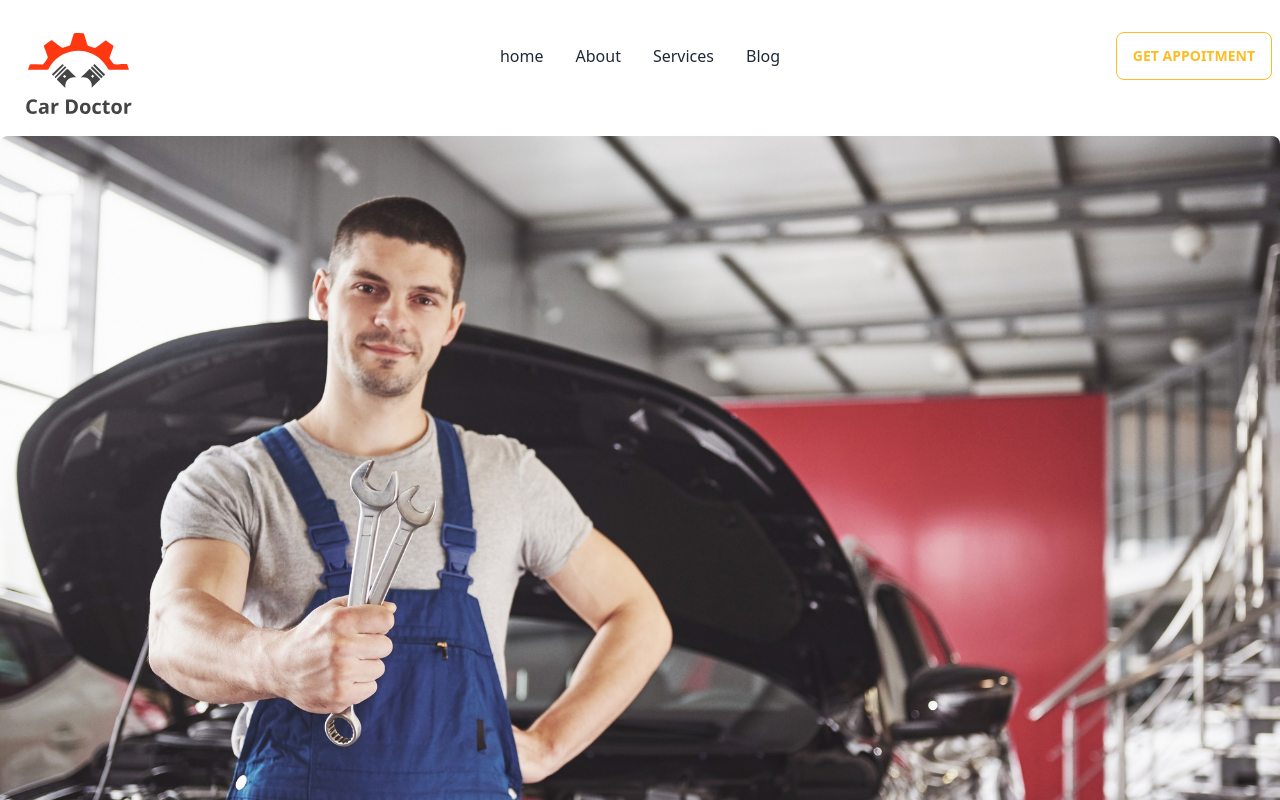
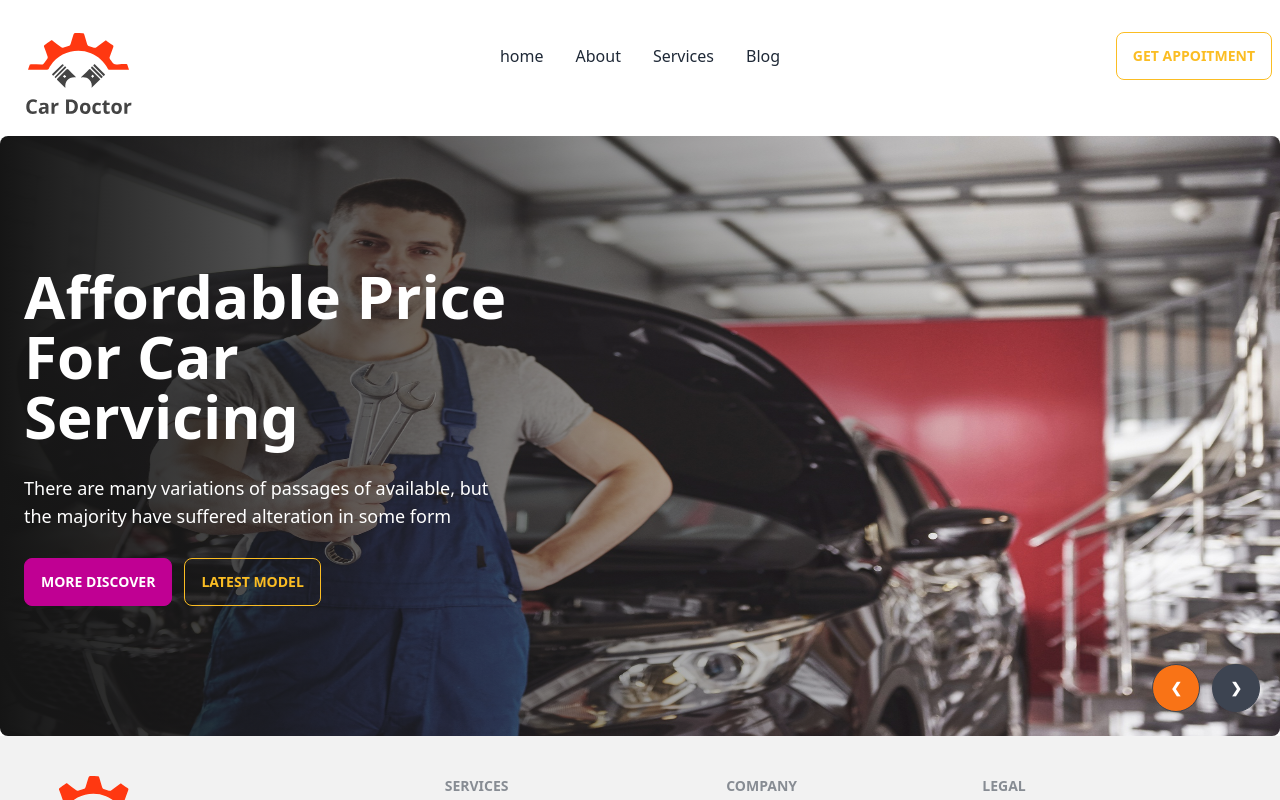
Before and after one commit to Rayvi-Ahmed/Car-Doctor-2023, a React (Vite) app: page / in a window 1280 px wide. Shown: the top 800 px of the page. Built offline with nearby package versions, Linux system fonts and the light colour scheme.

Commit message:
Carusel & header part done

```diff
--- a/src/Pages/Home/Banner/Banner.jsx
+++ b/src/Pages/Home/Banner/Banner.jsx
@@ -6,32 +6,77 @@
 const Banner = () => {
     return (
         <div>
-            <div className="carousel w-full rounded-lg">
+            <div className="carousel w-full rounded-lg h-[600px]">
                 <div id="slide1" className="carousel-item relative w-full">
                     <img src={img1} className="w-full" />
+                    <div className="absolute flex items-center left-0 top-0 h-full bg-gradient-to-r from-[#151515] to-[rgba(21, 21, 21, 0)]">
+                        <div className='text-white space-y-7 w-1/2 pl-6'>
+                            <h1 className='text-6xl font-bold '>Affordable Price For Car Servicing</h1>
+                            <p className='text-lg'>There are many variations of passages of  available, but the majority have suffered alteration in some form</p>
+                            <div className='flex justify-start gap-3'>
+                                <button className="btn btn-active btn-secondary">More Discover</button>
+                                <button className="btn btn-outline btn-warning">Latest Model</button>
+                            </div>
+
+                        </div>
+                    </div>
                     <div className="absolute flex justify-end transform -translate-y-1/2 left-5 right-5 bottom-0 gap-3">
-                        <a href="#slide4" className="btn btn-circle">❮</a>
+                        <a href="#slide4" className="btn btn-circle bg-orange-500">❮</a>
                         <a href="#slide2" className="btn btn-circle">❯</a>
                     </div>
                 </div>
                 <div id="slide2" className="carousel-item relative w-full">
                     <img src={img2} className="w-full" />
+                    <div className="absolute flex items-center left-0 top-0 h-full bg-gradient-to-r from-[#151515] to-[rgba(21, 21, 21, 0)]">
+                        <div className='text-white space-y-7 w-1/2 pl-6'>
+                            <h1 className='text-6xl font-bold '>Affordable Price For Car Servicing</h1>
+                            <p className='text-lg'>There are many variations of passages of  available, but the majority have suffered alteration in some form</p>
+                            <div className='flex justify-start gap-3'>
+                                <button className="btn btn-active btn-secondary">More Discover</button>
+                                <button className="btn btn-outline btn-warning">Latest Model</button>
+                            </div>
+
+                        </div>
+                    </div>
                     <div className="absolute flex justify-end transform -translate-y-1/2 left-5 right-5 bottom-0 gap-3">
-                        <a href="#slide1" className="btn btn-circle">❮</a>
+                        <a href="#slide1" className="btn btn-circle bg-orange-500">❮</a>
                         <a href="#slide3" className="btn btn-circle">❯</a>
                     </div>
                 </div>
                 <div id="slide3" className="carousel-item relative w-full">
                     <img src={img3} className="w-full" />
+                    <div className="absolute flex items-center left-0 top-0 h-full bg-gradient-to-r from-[#151515] to-[rgba(21, 21, 21, 0)]">
+                        <div className='text-white space-y-7 w-1/2 pl-6'>
+                            <h1 className='text-6xl font-bold '>Affordable Price For Car Servicing</h1>
+                            <p className='text-lg'>There are many variations of passages of  available, but the majority have suffered alteration in some form</p>
+                            <div className='flex justify-start gap-3'>
+                                <button className="btn btn-active btn-secondary">More Discover</button>
+                                <button className="btn btn-outline btn-warning">Latest Model</button>
+                            </div>
+
+                        </div>
+                    </div>
                     <div className="absolute flex justify-end transform -translate-y-1/2 left-5 right-5 bottom-0 gap-3">
-                        <a href="#slide2" className="btn btn-circle">❮</a>
+                        <a href="#slide2" className="btn btn-circle bg-orange-500">❮</a>
                         <a href="#slide4" className="btn btn-circle">❯</a>
                     </div>
                 </div>
                 <div id="slide4" className="carousel-item relative w-full">
                     <img src={img4} className="w-full" />
+                    <div className="absolute flex items-center left-0 top-0 h-full bg-gradient-to-r from-[#151515] to-[rgba(21, 21, 21, 0)]">
+                        <div className='text-white space-y-7 w-1/2 pl-6'>
+                            <h1 className='text-6xl font-bold '>Affordable Price For Car Servicing</h1>
+                            <p className='text-lg'>There are many variations of passages of  available, but the majority have suffered alteration in some form</p>
+                            <div className='flex justify-start gap-3'>
+                                <button className="btn btn-active btn-secondary">More Discover</button>
+                                <button className="btn btn-outline btn-warning">Latest Model</button>
+                            </div>
+
+                        </div>
+                    </div>
+
                     <div className="absolute flex justify-end transform -translate-y-1/2 left-5 right-5 bottom-0 gap-3">
-                        <a href="#slide3" className="btn btn-circle">❮</a>
+                        <a href="#slide3" className="btn btn-circle bg-orange-500">❮</a>
                         <a href="#slide1" className="btn btn-circle">❯</a>
                     </div>
                 </div>
```
